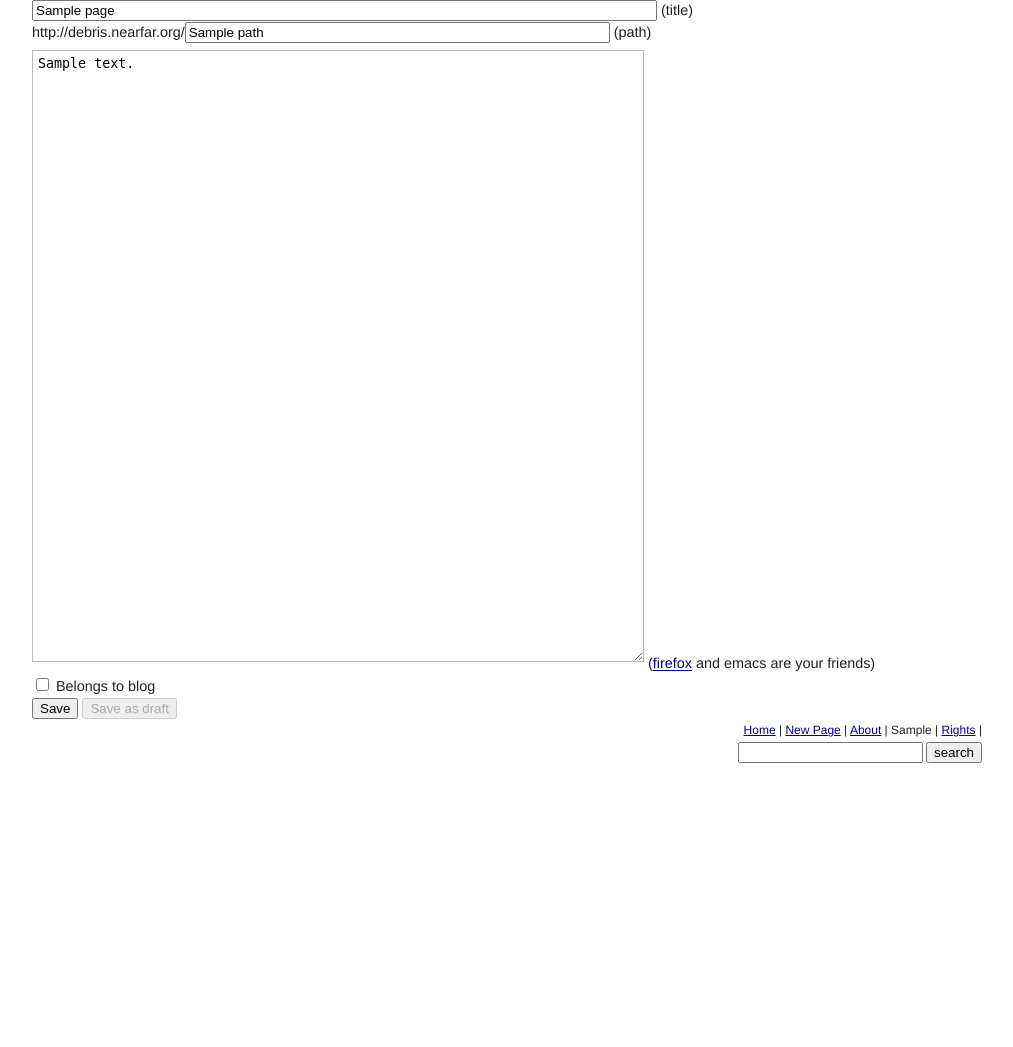
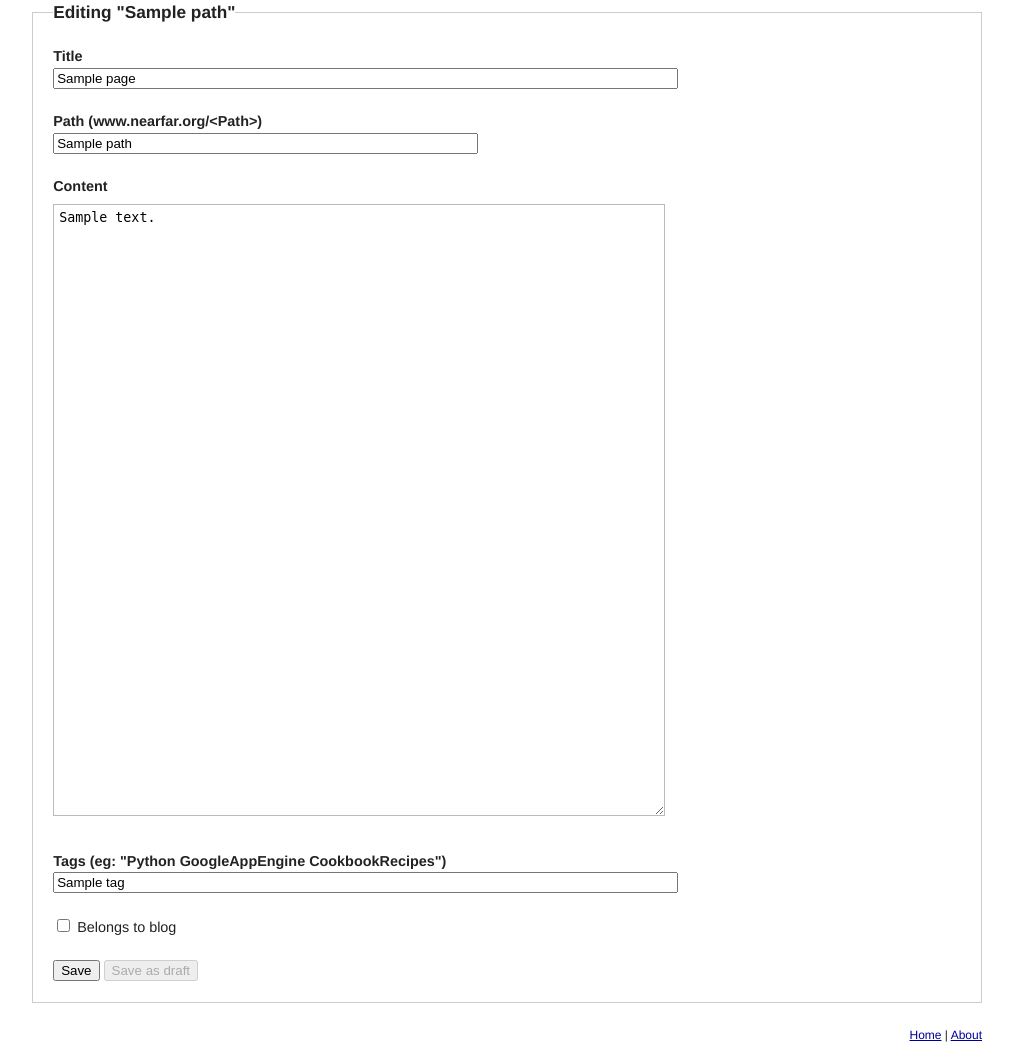
Before and after one commit to srid/debris, a Django app: template templates/srid/edit.html in a window 1280 px wide. Shown: the part 18-1065 px from the top of the page, without its empty margins (133-1146 px from the left). Before the commit the page ends 781 px from the top, so only its background shows below. Run offline with Django 3.2, Linux system fonts and the light colour scheme; the template is opened without the code that fills it: most values are stand-ins (such as "Sample title", 1, 10 or a date in 2020).

Commit message:
tag support

```diff
--- a/index.yaml
+++ b/index.yaml
@@ -10,14 +10,14 @@ indexes:
 # automatically uploaded to the admin console when you next deploy
 # your application using appcfg.py.
 
-# Used 8 times in query history.
+# Used 54 times in query history.
 - kind: BlikiPage
   properties:
   - name: belongs_to_blog
   - name: created_date
     direction: desc
 
-# Used once in query history.
+# Unused in query history -- copied from input.
 - kind: BlikiPage
   properties:
   - name: created_date
--- a/static/srid.css
+++ b/static/srid.css
@@ -18,3 +18,18 @@ ul.raw {
 	margin: 0 0 0 1em;
 	padding: 0;
 }
+
+p.page_meta {
+	font-size: 80%;
+	color: #999999;
+	float: right;
+}
+
+p.page_meta a {
+	text-decoration: none;
+	color: inherit;
+}
+
+p.page_meta a:hover {
+	color: black;
+}
--- a/templates/srid/base.html
+++ b/templates/srid/base.html
@@ -22,14 +22,20 @@
             {% endblock %}
         </div>
 		<div class="span-24 small footer">
-			<a href="/">Home</a> | <a href="/-/admin/newpage">New Page</a> |
-			<a href="/AboutThisSite">About</a> |
-			{{ auth_greeting }} |
-			<a href="http://creativecommons.org/licenses/by/2.5/ca/">Rights</a> |
+			{% if is_admin %}
+				<a href="/-/admin/newpage">New Page</a> |
+				<a href="{{ logout_url }}"><b>Logout</b></a> |
+			{% else %}
+				<a href="{{ login_url }}" style="color: white;">Login</a>
+			{% endif %}
+			<a href="/">Home</a> |
+			<a href="/AboutThisSite">About</a>
+
+			<!-- a href="http://creativecommons.org/licenses/by/2.5/ca/">Rights</a> |
 			<form action="/Search" method="GET">
 				<input type="text" name="q" />
 				<input type="submit" value="search" />
-			</form>
+			</form> -->
 		</div>
     </div>
 </body>
--- a/templates/srid/edit.html
+++ b/templates/srid/edit.html
@@ -4,18 +4,27 @@
 
 {% block content %}
 	<form method="POST" action="">
-	  <div><input type="text" name="title" size="75"
-				  value="{{page.title}}" /> (title)</div>
-	  <div>http://debris.nearfar.org/<input type="path" name="path" size="50"
-											value="{{page.path}}" /> (path)</div>
-	  <div>
-		<textarea style="height: 600px; width: 600px;" name="content">{{page.content}}</textarea>
-	    (<a href="https://addons.mozilla.org/en-US/firefox/addon/4125">firefox</a>
-	     and emacs are your friends)
-	  </div>
-	  <div><input type="checkbox" name="belongs_to_blog"
+
+	  <fieldset>
+		<legend>Editing "{{page.path}}"</legend>
+
+		<p><label for="titleID">Title</label><br/>
+		   <input  id="titleID" type="text" name="title" size="75" value="{{page.title}}" />
+
+		<p><label for="pathID">Path (www.nearfar.org/&lt;Path&gt;)</label><br/>
+	       <input  id="pathID" type="path" name="path" size="50" value="{{page.path}}" />
+
+		<p><label for="contentID">Content</label><br/>
+    	   <textarea id="contentID" style="height: 600px; width: 600px;" name="content">{{page.content}}</textarea>
+
+		<p><label for="tagsID">Tags (eg: "Python GoogleAppEngine CookbookRecipes")</label><br/>
+		   <input  id="tagsID" type="text" name="tags" size="75" value="{{page.tags|join:" " }}" />
+
+		<p><input type="checkbox" name="belongs_to_blog"
 				  {% if page.belongs_to_blog %}checked{% endif %} />
-		Belongs to blog</div>
+		Belongs to blog
+	    </p>
+
 	  <div>
 		<input type="submit" value="Save" />
 		<input type="submit" value="Save as draft" {% if not page.draft %} disabled {% endif %} />
--- a/templates/srid/part-page.html
+++ b/templates/srid/part-page.html
@@ -3,7 +3,7 @@
 
     <p> {{ page.content|rstify }} </p>
 
-    <p class="small">
+    <p class="page_meta">
       {% block extra %}{% endblock %}
     </p>
 	<hr />
```
Also changed, not shown: debris/__init__.py (+29 -12 lines), debris/page.py (+18 -16 lines), main.py (+6 -6 lines), templates/srid/part-blikipage.html (+11 -2 lines), templates/srid/tag.html (added, +9 -0 lines), README.txt.
